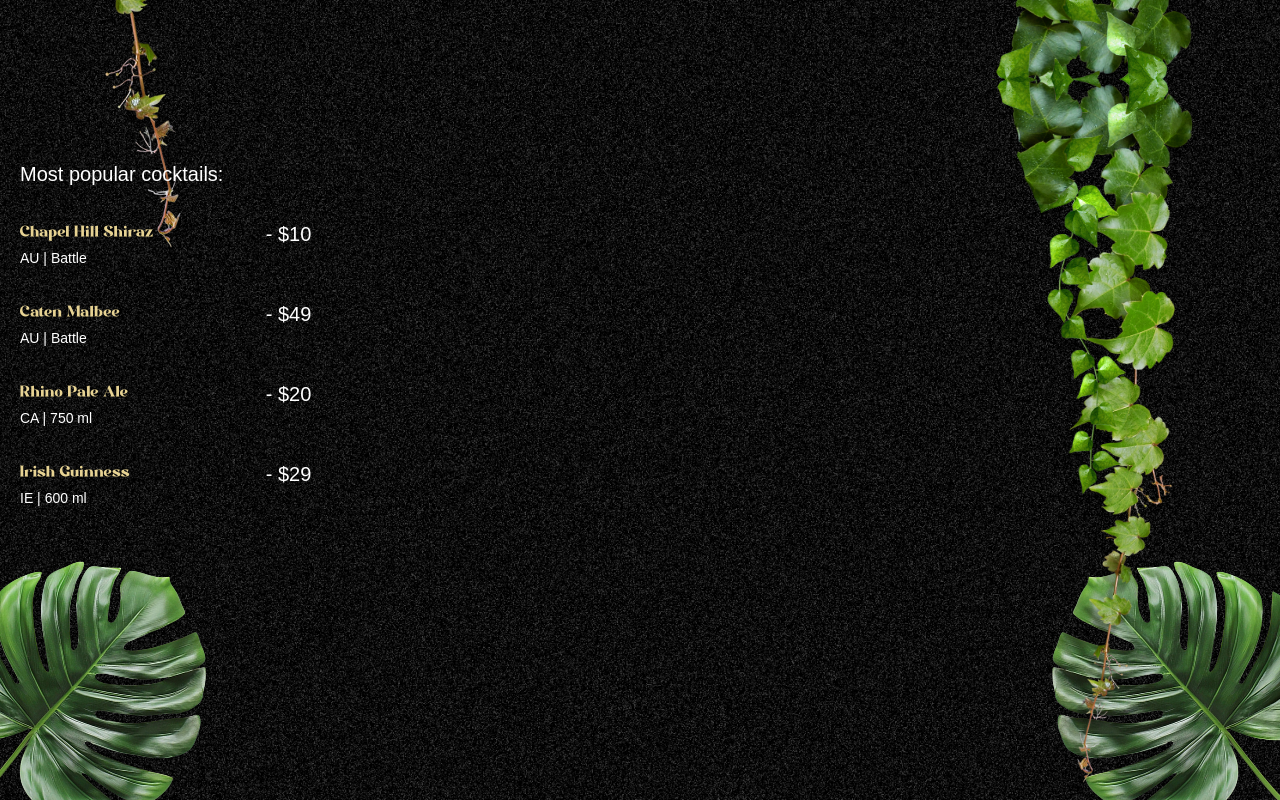
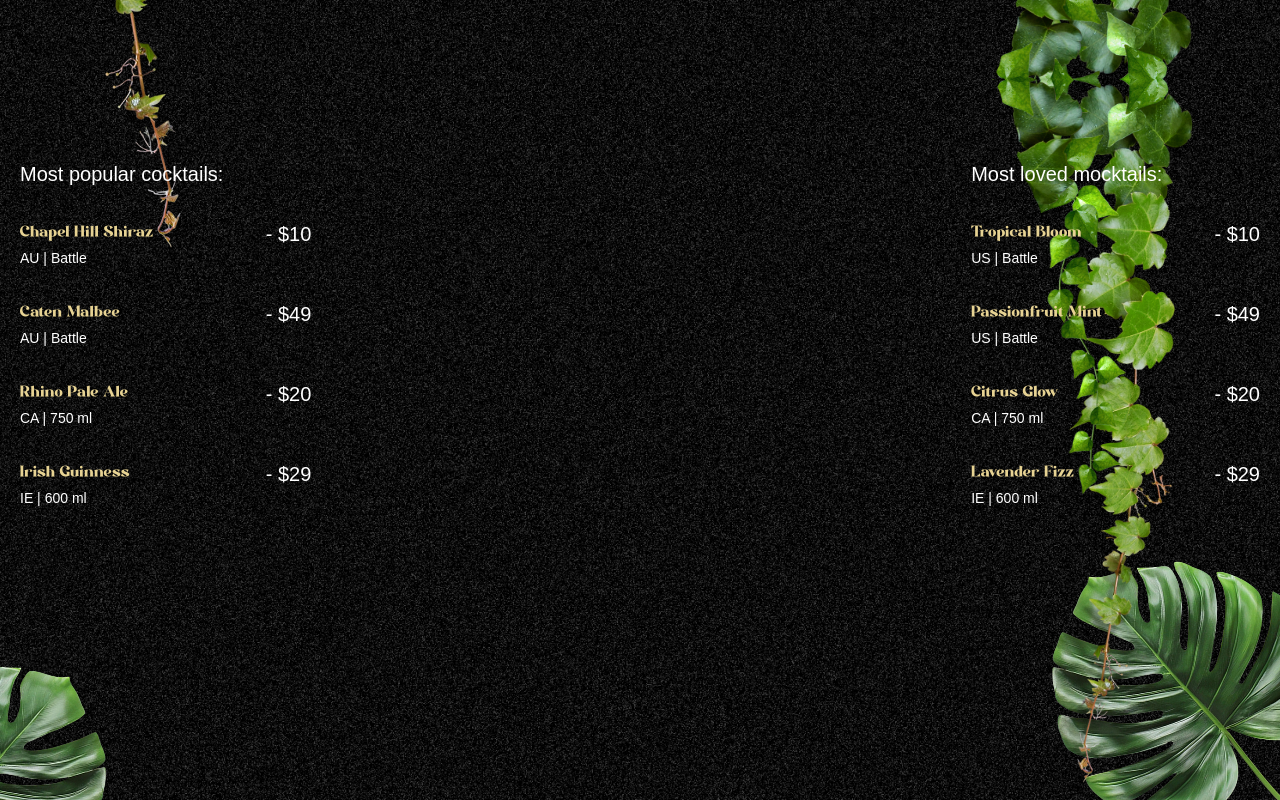
Before and after one commit to CezarLuca/sun-n-grapes, a Next.js app: page / in a window 1280 px wide. Shown: the part 800-1600 px from the top of the page. Built offline with nearby package versions, Linux system fonts and the light colour scheme; a web font is replaced by a local one.

Commit message:
Animated the bottom leaves

```diff
--- a/src/components/Cocktails.tsx
+++ b/src/components/Cocktails.tsx
@@ -1,7 +1,25 @@
-import { cocktailLists } from "@/app/constants";
+"use client";
+/* eslint-disable @next/next/no-img-element */
 
-/* eslint-disable @next/next/no-img-element */
+import { cocktailLists, mockTailLists } from "@/app/constants";
+import { useGSAP } from "@gsap/react";
+import gsap from "gsap";
+
 const Cocktails = () => {
+    useGSAP(() => {
+        const parallaxTimeline = gsap.timeline({
+            scrollTrigger: {
+                trigger: "#cocktails",
+                start: "top 30%",
+                end: "bottom 80%",
+                scrub: true,
+            },
+        });
+
+        parallaxTimeline
+            .from("#c-left-leaf", { x: -100, y: 100 })
+            .from("#c-left-leaf", { x: 100, y: 100 });
+    });
     return (
         <section id="cocktails" className="noisy">
             <img
@@ -33,6 +51,24 @@
                         )}
                     </ul>
                 </div>
+                <div className="loved">
+                    <h2>Most loved mocktails:</h2>
+                    <ul>
+                        {mockTailLists.map(
+                            ({ name, country, detail, price }) => (
+                                <li key={name}>
+                                    <div className="me-28">
+                                        <h3>{name}</h3>
+                                        <p>
+                                            {country} | {detail}
+                                        </p>
+                                    </div>
+                                    <span>- {price}</span>
+                                </li>
+                            )
+                        )}
+                    </ul>
+                </div>
             </div>
         </section>
     );
```
Also changed, not shown: src/sections/HeroSection.tsx (+0 -13 lines).
